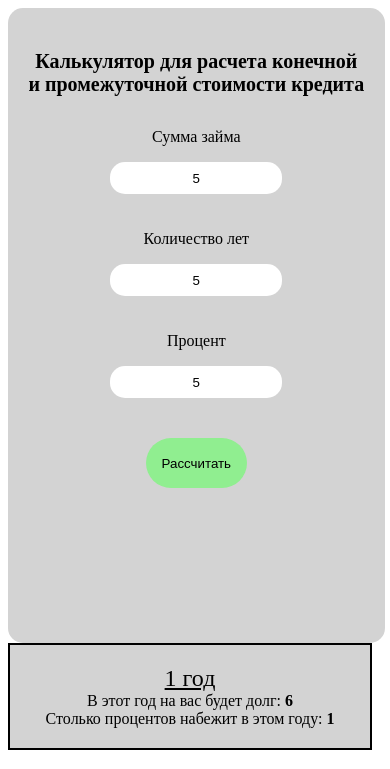
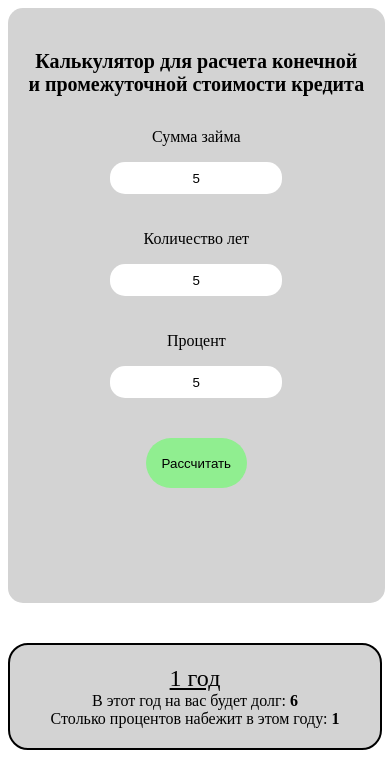
Before and after one commit to alliga/credit-calc, a plain HTML site: page index.html in a window 390 px wide. Both pictures are taken after typing "5", "5", "5" into the empty fields and a click on the button "Рассчитать". Shown: the top 769 px of the page. Drawn offline with Linux system fonts and the light colour scheme.

Commit message:
Add files via upload

```diff
--- a/style.css
+++ b/style.css
@@ -4,7 +4,7 @@
 }
 form {
     width: 60%;
-    margin: 0 auto;
+    margin: 0 auto 40px;
     background: lightgray;
     border-radius: 15px;
     display: flex;
@@ -64,6 +64,7 @@ form button:hover {
     box-sizing: border-box;
     border: 2px solid;
     margin-bottom: 20px;
+    border-radius: 20px;
 }
 .item:nth-child(odd) {
     margin-right: 10px;
@@ -80,6 +81,9 @@ form button:hover {
     form {
         width: 90%;
     }
+    .item {
+        width: 100%;
+    }
     .result-wrap {
         grid-template-columns: 1fr;
     }
```
